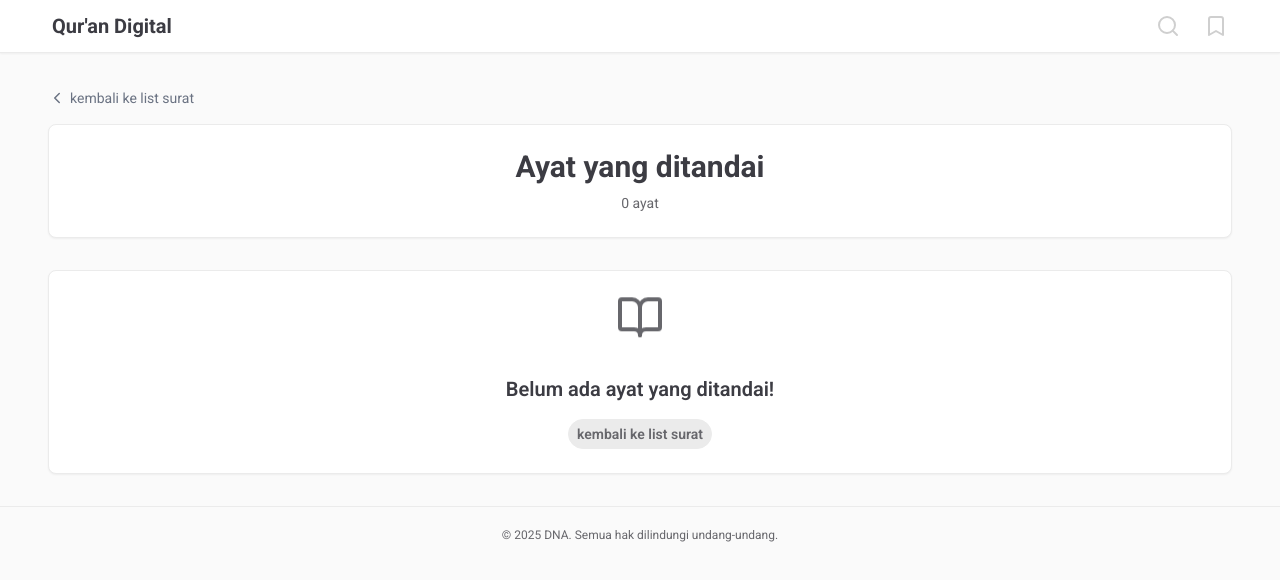
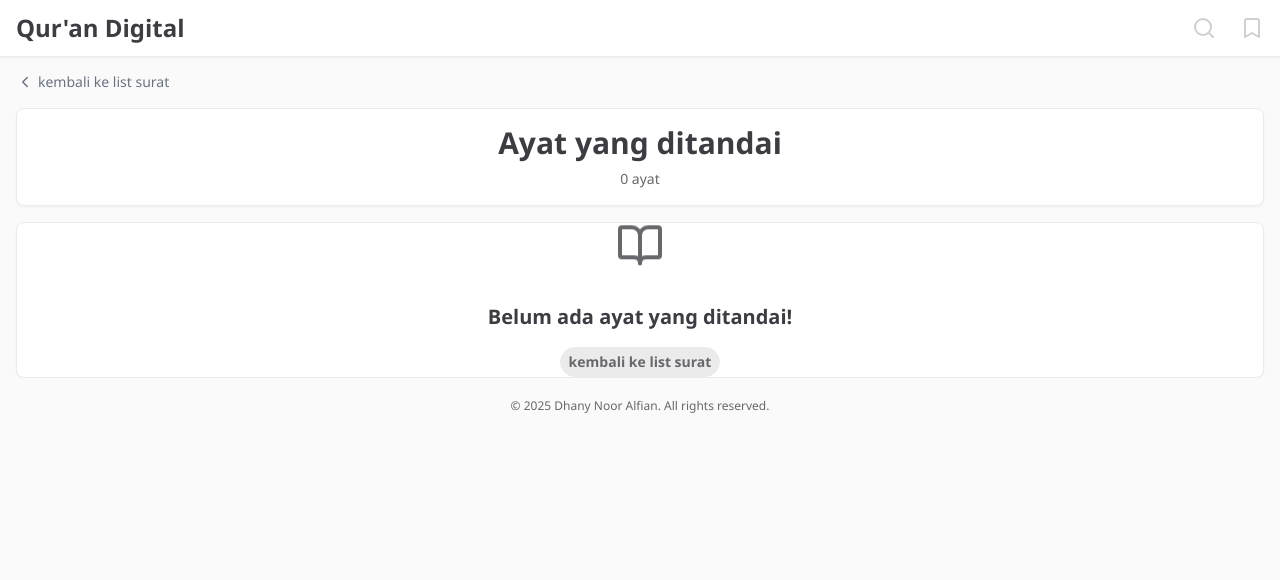
Before and after one commit to dhanyalvian/js-nextjs-qurandigital, a Next.js app: page /bookmarks in a window 1280 px wide. Shown: the top 580 px of the page. Built offline with nearby package versions, Linux system fonts and the light colour scheme; no server answers.

Commit message:
New Commit: - fix layout Header, Main, gap, padding, margin - change font

```diff
--- a/app/bookmarks/page.tsx
+++ b/app/bookmarks/page.tsx
@@ -27,7 +27,7 @@ const BookmarkPage = () => {
 
     if (row.noSurat !== lastNoSurat) {
       headerTag = (
-        <div className={`block mb-4 ${lastNoSurat == 0 ? '' : 'border-t border-t-quran-border-primary border-dashed pt-10'}`}>
+        <div className={`block mb-4 ${lastNoSurat == 0 ? '' : 'border-t border-t-quran-border-primary border-dashed pt-4'}`}>
           <ul className="flex justify-start font-bold text-quran-title divider-x-dot mb-2">
             <li className="text-xl">{row.namaSuratLatin}</li>
             <li className="text-2xl font-arabic" dir="rtl">
@@ -73,10 +73,10 @@ const BookmarkPage = () => {
 
   return (
     <>
-      <div className="mb-8">
+      <div className="mb-4">
         <BackToSurahComp />
 
-        <div className="text-center bg-quran-nav rounded-lg p-6 border border-quran-border-primary shadow-xs">
+        <div className="text-center bg-quran-nav rounded-lg p-4 border border-quran-border-primary shadow-xs">
           <ul className="flex justify-center font-bold text-quran-title divider-x-dot">
             <li className='text-3xl'>Ayat yang ditandai</li>
           </ul>
@@ -86,8 +86,8 @@ const BookmarkPage = () => {
         </div>
       </div>
 
-      <div className="space-y-6">
-        <div className="bg-quran-nav rounded-lg p-6 border border-quran-border-primary shadow-xs">
+      <div className="space-y-4">
+        <div className="bg-quran-nav rounded-lg border border-quran-border-primary shadow-xs">
           {resultData.length > 0 ? (
             <>
               {resultData}
--- a/app/globals.css
+++ b/app/globals.css
@@ -1,3 +1,5 @@
+/* app/globals.css */
+
 @import "tailwindcss";
 
 :root {
@@ -20,9 +22,12 @@
 @theme inline {
   --color-background: var(--background);
   --color-foreground: var(--foreground);
-  --font-sans: var(--font-roboto);
-  --font-mono: var(--font-roboto-mono);
+
+  --font-sans: "Segoe UI", "Roboto Flex", sans-serif;
+  --font-mono: "Roboto Mono", monospace;
   --font-arabic: var(--font-noto-naskh-arabic);
+  --font-weight: 400;
+  --font-style: normal;
 
   --color-quran-nav: var(--quran-nav);
   --color-quran-footer: var(--quran-footer);
@@ -55,7 +60,15 @@
 body {
   background: var(--background);
   color: var(--foreground);
-  font-family: "Roboto", "Open Sans", sans-serif;
+
+  font-family: var(--font-sans);
+  font-weight: var(--font-weight);
+  font-style: var(--font-style);
+  font-optical-sizing: auto;
+}
+
+.layout-width {
+  @apply max-w-7xl mx-auto px-4;
 }
 
 .icon-wrapper,
--- a/app/layout.tsx
+++ b/app/layout.tsx
@@ -1,47 +1,50 @@
-import type { Metadata } from "next";
-import { Roboto, Roboto_Mono, Noto_Naskh_Arabic } from "next/font/google";
-import "./globals.css";
-import Providers from "@/providers";
-import { QuranConfig } from "@/utils/config";
-import Header from "@/components/header-comp";
-import Footer from "@/components/footer-comp";
-import BackToTopButton from "@/components/back-to-top-comp";
+//- app/layout.tsx
 
-const fontRoboto = Roboto({
-  variable: "--font-roboto",
+import type { Metadata } from "next"
+import { Roboto_Flex, Roboto_Mono, Noto_Naskh_Arabic } from "next/font/google";
+// import { Roboto, Roboto_Mono, Noto_Naskh_Arabic } from "next/font/google"
+import "./globals.css"
+import Providers from "@/providers"
+import { QuranConfig } from "@/utils/config"
+import Header from "@/components/header-comp"
+import Footer from "@/components/footer-comp"
+import BackToTopButton from "@/components/back-to-top-comp"
+
+const fontSans = Roboto_Flex({
+  variable: "--font-roboto-flex",
   subsets: ["latin"],
-});
-const fontRobotoMono = Roboto_Mono({
+})
+const fontMono = Roboto_Mono({
   variable: "--font-roboto-mono",
   subsets: ["latin"],
-});
-const fontNotoNaskhArabic = Noto_Naskh_Arabic({
+})
+const fontArabic = Noto_Naskh_Arabic({
   variable: "--font-noto-naskh-arabic",
   subsets: ["arabic"],
   display: "swap",
   weight: "500",
   style: "normal",
-});
+})
 
 export const metadata: Metadata = {
   title: QuranConfig.metadataTitle,
   description: QuranConfig.metadataDescription,
-};
+}
 
 export default function RootLayout({
   children,
 }: Readonly<{
-  children: React.ReactNode;
+  children: React.ReactNode
 }>) {
   return (
     <html lang="en">
-      <body className={`${fontRoboto.variable} ${fontRobotoMono.variable} ${fontNotoNaskhArabic.variable} antialiased`}>
+      <body className={`${fontSans.variable} ${fontMono.variable} ${fontArabic.variable} antialiased`}>
         <Header />
 
-        <div className="mt-4 pt-10 mx-auto max-w-7xl px-2 sm:px-6 lg:px-8">
+        <div className="layout-width mt-14 pt-4">
           <Providers>
             <div className="">
-              <main className="mx-auto max-w-7xl p-4 py-8">
+              <main className="">
                 {children}
               </main>
             </div>
@@ -49,8 +52,9 @@ export default function RootLayout({
         </div>
 
         <BackToTopButton />
+
         <Footer />
       </body>
     </html>
-  );
+  )
 }
--- a/app/page.tsx
+++ b/app/page.tsx
@@ -1,29 +1,29 @@
 //- app/page.tsx
 
-'use client';
+'use client'
 
-import { Surat } from "@/types/quran";
-import { getApiUrl } from "@/utils/api";
-import { useQuery } from "@tanstack/react-query";
-import axios from "axios";
-import Link from "next/link";
-import LoaderComp from "@/components/loader-comp";
-import { NumberStickerCircle } from "@/utils/comp";
+import { Surat } from "@/types/quran"
+import { getApiUrl } from "@/utils/api"
+import { useQuery } from "@tanstack/react-query"
+import axios from "axios"
+import Link from "next/link"
+import LoaderComp from "@/components/loader-comp"
+import { NumberStickerCircle } from "@/utils/comp"
 
 
 const HomePage = () => {
   const { data, isLoading, isError } = useQuery<Surat[]>({
     queryKey: ['surat-list'],
     queryFn: async () => {
-      const url = getApiUrl('/surat');
-      const response = await axios.get(url);
+      const url = getApiUrl('/surat')
+      const response = await axios.get(url)
 
-      return response.data.data;
+      return response.data.data
     },
-  });
+  })
 
   if (isLoading) {
-    return (<LoaderComp />);
+    return (<LoaderComp />)
   }
 
   if (isError) {
@@ -34,7 +34,7 @@ const HomePage = () => {
           <p className="text-slate-400 mt-2">Silakan coba lagi nanti.</p>
         </div>
       </div>
-    );
+    )
   }
 
   return (
@@ -44,7 +44,7 @@ const HomePage = () => {
         <p className="text-xl text-quran-subtitle">{QuranConfig.metadataDescription}</p>
       </div> */}
 
-      <div className="grid grid-cols-1 md:grid-cols-2 lg:grid-cols-3 gap-7 mx-auto">
+      <div className="grid grid-cols-1 md:grid-cols-2 lg:grid-cols-3 gap-4 mx-auto">
         {data?.map((surat: Surat) => (
           <Link
             key={surat.nomor}
@@ -69,7 +69,7 @@ const HomePage = () => {
         ))}
       </div>
     </>
-  );
-};
+  )
+}
 
-export default HomePage;
+export default HomePage
--- a/app/surat/[no_surat]/page.tsx
+++ b/app/surat/[no_surat]/page.tsx
@@ -133,10 +133,10 @@ export default function SuratDetailPage() {
 
   return (
     <>
-      <div className="mb-8">
+      <div className="mb-4">
         <BackToSurahComp />
 
-        <div className="text-center bg-quran-nav rounded-lg p-6 border border-quran-border-primary shadow-xs">
+        <div className="text-center bg-quran-nav rounded-lg p-4 border border-quran-border-primary shadow-xs">
           <ul className="flex justify-center font-bold text-quran-title divider-x-dot">
             <li className='text-3xl'>{data.namaLatin}</li>
             <li className="text-4xl font-arabic" dir="rtl">{data.nama}</li>
@@ -148,7 +148,7 @@ export default function SuratDetailPage() {
             <li>{data.jumlahAyat} ayat</li>
           </ul>
 
-          <div className='mt-3'>
+          <div className="mt-2">
             <button className={`
               group
               bg-quran-border-primary
@@ -185,7 +185,7 @@ export default function SuratDetailPage() {
         </div>
       </div>
 
-      <div className="space-y-6">
+      <div className="space-y-4">
         {data.ayat.map((ayat) => (
           <div
             id={`${ayat.nomorAyat}`}
@@ -267,7 +267,7 @@ export default function SuratDetailPage() {
               </p>
             </div>
 
-            <div className="mb-4">
+            <div className="">
               <p className="text-md text-quran-title leading-relaxed">
                 {ayat.teksIndonesia}
               </p>
@@ -275,7 +275,7 @@ export default function SuratDetailPage() {
           </div>
         ))}
 
-        <div className="grid grid-cols-2 gap-7 mx-auto">
+        <div className="grid grid-cols-2 gap-4 mx-auto">
           {data.suratSebelumnya && data.suratSebelumnya.nomor ? (
             <Link href={`/surat/${data.suratSebelumnya.nomor}`} className="group p-4 rounded-xl bg-quran-panel hover:scale-[1.02] transition-all duration-200 border border-quran-border-primary hover:border-quran-border-secondary shadow-sm hover:shadow-md">
               <div className='flex justify-start items-center'>
--- a/components/footer-comp.tsx
+++ b/components/footer-comp.tsx
@@ -1,14 +1,16 @@
 //- components/footer-comp.tsx
+
+import Link from "next/link";
 
 const Footer = () => {
   return (
     <footer className="
       w-full
-      bg-quran-footer border-t border-t-quran-border-primary
+      bg-quran-footer
       p-5 text-quran-subtitle text-center mt-auto text-xs"
     >
       <ul className="list-none inline-flex divider-x-dot">
-        <li>© 2025 DNA. Semua hak dilindungi undang-undang.</li>
+        <li>© 2025 <Link href="mailto:dhanyalvian@gmail.com">Dhany Noor Alfian</Link>. All rights reserved.</li>
       </ul>
     </footer>
   );
--- a/components/header-comp.tsx
+++ b/components/header-comp.tsx
@@ -9,12 +9,12 @@ const Header = () => {
     <header className="overflow-y-scroll">
       <nav className="
         fixed top-0 left-0
-        px-5 py-3 z-50
+        z-50
         w-full shadow-xs
         bg-quran-nav border-b border-b-quran-border-primary"
       >
-        <div className="max-w-7xl mx-auto px-2 sm:px-4 lg:px-8 flex items-center justify-between">
-          <Link href="/" className="text-xl font-bold text-quran-title">
+        <div className="layout-width py-3 flex items-center justify-between">
+          <Link href="/" className="text-2xl font-bold text-quran-title">
             {QuranConfig.metadataTitle}
           </Link>
 
```
